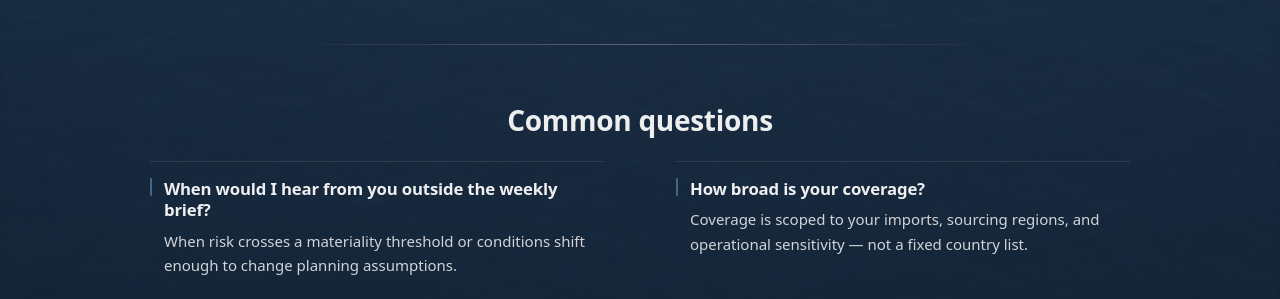
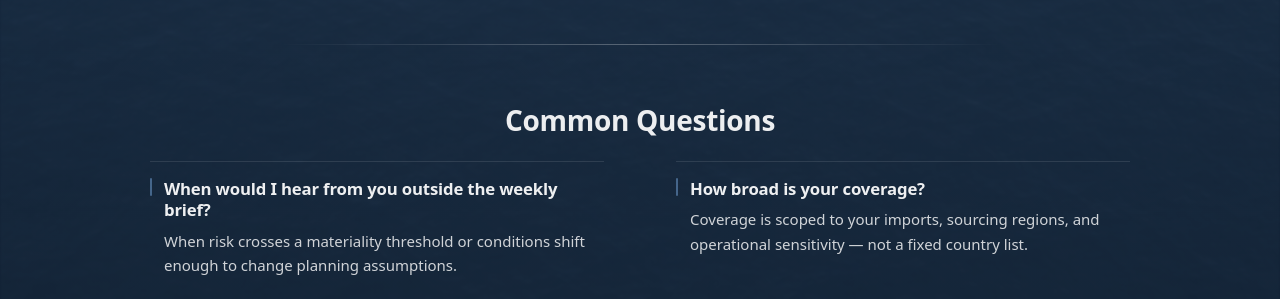
Before and after one commit to importrisk/import-risk-intelligence-site, a Jekyll site: the page built from method.html, in a window 1280 px wide. Shown: the part 1525-1824 px from the top of the page. Built offline with Jekyll 4.4.1, drawn with Linux system fonts in a browser that asks for light colours.

Commit message:
Update method.html

```diff
--- a/method.html
+++ b/method.html
@@ -252,8 +252,8 @@ css: /method.css?v=100
 </div>
 
         <!-- COMMON QUESTIONS -->
-        <section class="mp-faq" aria-label="Common Questions">
-          <h3 class="mp-faq-title">Common questions</h3>
+        <section class="mp-faq" aria-label="Common questions">
+          <h3 class="mp-faq-title">Common Questions</h3>
 
           <div class="mp-faq-grid" role="list">
             <div class="mp-faq-item" role="listitem">
```
